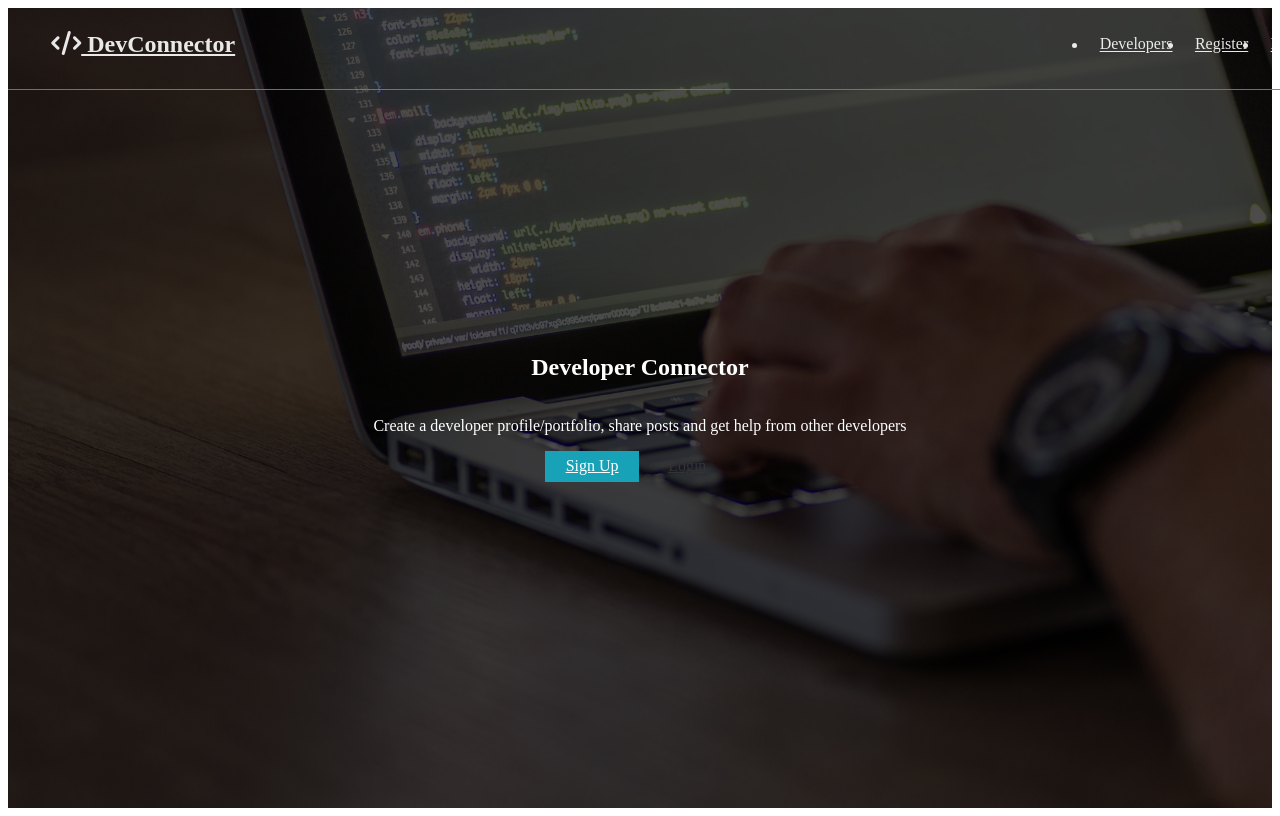
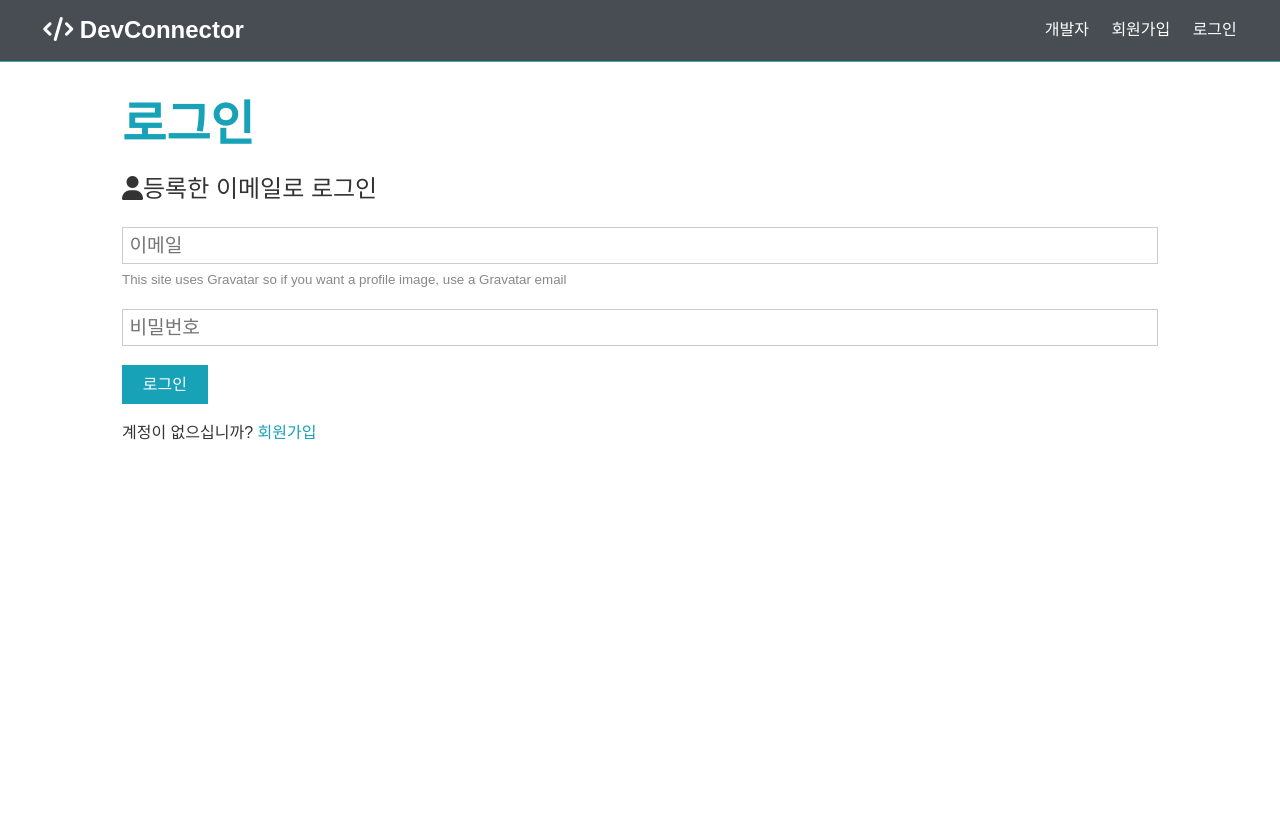
Before and after one commit to kyho1662/devconnector, a React (Create React App) app in the folder client/: page /login in a window 1280 px wide. Built offline with nearby package versions, Linux system fonts and the light colour scheme.

Commit message:
react route

```diff
--- a/client/src/App.css
+++ b/client/src/App.css
@@ -1,7 +1,126 @@
 /* Global Styles */
 :root {
   --primary-color: #17a2b8;
-  /*--dark-*/
+  --dark-color: #343a40;
+  --light-color: #f4f4f4;
+  --danger-color: #dc3545;
+  --success-color: #28a745;
+}
+
+* {
+  box-sizing: border-box;
+  margin: 0;
+  padding: 0;
+}
+
+body {
+  font-family: 'Raleway', sans-serif;
+  font-size: 1rem;
+  line-height: 1.6;
+  background-color: #fff;
+  color: #333;
+}
+
+a {
+  color: var(--primary-color);
+  text-decoration: none;
+}
+
+ul {
+  list-style: none;
+}
+
+img {
+  width: 100%;
+}
+
+/* Utilities */
+.container {
+  max-width: 1100px;
+  margin: auto;
+  overflow: hidden;
+  padding: 0 2rem;
+  margin-top: 6rem;
+  margin-bottom: 3rem;
+}
+
+/* Text Styles*/
+.x-large {
+  font-size: 4rem;
+  line-height: 1.2;
+  margin-bottom: 1rem;
+}
+
+.large {
+  font-size: 3rem;
+  line-height: 1.2;
+  margin-bottom: 1rem;
+}
+
+.lead {
+  font-size: 1.5rem;
+  margin-bottom: 1rem;
+}
+
+.text-center {
+  text-align: center;
+}
+
+.text-primary {
+  color: var(--primary-color);
+}
+
+.text-dark {
+  color: var(--dark-color);
+}
+
+/* Padding */
+.p {
+  padding: 0.5rem;
+}
+.p-1 {
+  padding: 1rem;
+}
+.p-2 {
+  padding: 2rem;
+}
+.p-3 {
+  padding: 3rem;
+}
+.py {
+  padding: 0.5rem 0;
+}
+.py-1 {
+  padding: 1rem 0;
+}
+.py-2 {
+  padding: 2rem 0;
+}
+.py-3 {
+  padding: 3rem 0;
+}
+
+/* Margin */
+.m {
+  margin: 0.5rem;
+}
+.m-1 {
+  margin: 1rem;
+}
+.m-2 {
+  margin: 2rem;
+}
+.m-3 {
+  margin: 3rem;
+}
+.my {
+  margin: 0.5rem 0;
+}
+.my-1 {
+  margin: 1rem 0;
+}
+.my-2 {
+  margin: 2rem 0;
 }
 .my-3 {
   margin: 3rem 0;
--- a/client/src/App.js
+++ b/client/src/App.js
@@ -1,13 +1,25 @@
 import React, { Fragment } from 'react';
+import { BrowserRouter as Router, Route, Switch } from 'react-router-dom';
 import Navbar from './components/layout/Navbar';
 import Landing from './components/layout/Landing';
+import Login from './components/auth/Login';
+import Register from './components/auth/Register';
 import './App.css';
 
-const App = () =>
-    <Fragment>
-      <Navbar />
-      <Landing />
-    </Fragment>
+const App = () => (
+  <Router>
+      <Fragment>
+        <Navbar />
+        <Route exact path='/' component={Landing} />
+        <section className="container">
+          <Switch>
+            <Route exact path='/register' component={Register} />
+            <Route exact path='/login' component={Login} />
+          </Switch>
+        </section>
+      </Fragment>
+  </Router>
+);
 
 
 export default App;
--- /dev/null
+++ b/client/src/components/auth/Login.js
@@ -0,0 +1,71 @@
+import React, { Fragment, useState } from 'react';
+import { Link } from 'react-router-dom';
+import axios from 'axios';
+
+const Login = () => {
+  const [formData, setFormData] = useState({
+    email: '',
+    password: ''
+  });
+
+  const {email, password} = formData;
+
+  const onChange = e => setFormData({ ...formData, [e.target.name] : e.target.value });
+
+  const onSubmit = async e => {
+    e.preventDefault();
+
+      const loginUser = {
+        email, password
+      }
+
+      try {
+        const config = {
+          headers: {
+            'Content-Type': 'application/json'
+          }
+        }
+
+        const body = JSON.stringify(loginUser);
+
+        const res = await axios.post('/api/auth', body, config);
+        console.log(res.data);
+      } catch (err) {
+        console.error(err.response.data)
+      }
+
+    }
+
+  return (
+    <Fragment>
+      <h1 className="large text-primary">로그인</h1>
+      <p className="lead"><i className="fas fa-user"></i>등록한 이메일로 로그인</p>
+      <form className="form" onSubmit={e => onSubmit(e)}>
+        <div className="form-group">
+          <input type="email" placeholder="이메일" name="email"
+           value={email} onChange={e => onChange(e)} required/>
+          <small className="form-text"
+            >This site uses Gravatar so if you want a profile image, use a
+            Gravatar email</small
+          >
+        </div>
+        <div className="form-group">
+          <input
+            type="password"
+            placeholder="비밀번호"
+            name="password"
+            minLength="6"
+            value={password} onChange={e => onChange(e)} required
+          />
+        </div>
+
+        <input type="submit" className="btn btn-primary" value="로그인" />
+      </form>
+      <p className="my-1">
+        계정이 없으십니까? <Link to="/register">회원가입</Link>
+      </p>
+    </Fragment>
+  )
+}
+
+export default Login
--- /dev/null
+++ b/client/src/components/auth/Register.js
@@ -0,0 +1,88 @@
+import React, { Fragment, useState } from 'react';
+import { Link } from 'react-router-dom';
+import axios from 'axios';
+
+const Register = () => {
+  const [formData, setFormData] = useState({
+    name:'',
+    email: '',
+    password: '',
+    password2: ''
+  });
+
+  const {name, email, password, password2} = formData;
+
+  const onChange = e => setFormData({ ...formData, [e.target.name] : e.target.value });
+
+  const onSubmit = async e => {
+    e.preventDefault();
+    if(password !== password2) {
+      console.log('Passwords do not match');
+    } else {
+      const newUser = {
+        name, email, password
+      }
+
+      try {
+        const config = {
+          headers: {
+            'Content-Type': 'application/json'
+          }
+        }
+
+        const body = JSON.stringify(newUser);
+
+        const res = await axios.post('/api/users', body, config);
+        console.log(res.data);
+      } catch (err) {
+        console.error(err.response.data)
+      }
+
+    }
+  }
+
+  return (
+    <Fragment>
+      <h1 className="large text-primary">회원가입</h1>
+      <p className="lead"><i className="fas fa-user"></i> 계정 생성</p>
+      <form className="form" onSubmit={e => onSubmit(e)}>
+        <div className="form-group">
+          <input type="text" placeholder="이름" name="name"
+          value={name} onChange={e => onChange(e)} required />
+        </div>
+        <div className="form-group">
+          <input type="email" placeholder="이메일" name="email"
+           value={email} onChange={e => onChange(e)} required/>
+          <small className="form-text"
+            >This site uses Gravatar so if you want a profile image, use a
+            Gravatar email</small
+          >
+        </div>
+        <div className="form-group">
+          <input
+            type="password"
+            placeholder="비밀번호"
+            name="password"
+            minLength="6"
+            value={password} onChange={e => onChange(e)} required
+          />
+        </div>
+        <div className="form-group">
+          <input
+            type="password"
+            placeholder="비밀번호 확인"
+            name="password2"
+            minLength="6"
+            value={password2} onChange={e => onChange(e)} required
+          />
+        </div>
+        <input type="submit" className="btn btn-primary" value="등록" />
+      </form>
+      <p className="my-1">
+        이미 계정이 있으십니까? <Link to="/login">로그인</Link>
+      </p>
+    </Fragment>
+  )
+}
+
+export default Register
--- a/client/src/components/layout/Landing.js
+++ b/client/src/components/layout/Landing.js
@@ -1,4 +1,5 @@
-import React from 'react'
+import React from 'react';
+import { Link } from 'react-router-dom';
 
 const Landing = () => {
   return (
@@ -11,12 +12,12 @@ const Landing = () => {
             other developers
           </p>
           <div className="buttons">
-            <a href="register.html" className="btn btn-primary">Sign Up</a>
-            <a href="login.html" className="btn btn-light">Login</a>
+            <Link to='/register' className="btn btn-primary">Sign Up</Link>
+            <Link to='/login' className="btn btn-light">Login</Link>
           </div>
         </div>
       </div>
-    </section>
+   </section>
   )
 }
 
--- a/client/src/components/layout/Navbar.js
+++ b/client/src/components/layout/Navbar.js
@@ -1,15 +1,16 @@
-import React from 'react'
+import React from 'react';
+import { Link } from 'react-router-dom';
 
 const Navbar = () => {
   return (
     <nav className="navbar bg-dark">
       <h1>
-        <a href="index.html"><i className="fas fa-code"></i> DevConnector</a>
+        <Link to="index.html"><i className="fas fa-code"></i> DevConnector</Link>
       </h1>
       <ul>
-        <li><a href="profiles.html">Developers</a></li>
-        <li><a href="register.html">Register</a></li>
-        <li><a href="login.html">Login</a></li>
+        <li><a href='!#'>개발자</a></li>
+        <li><Link to='/register'>회원가입</Link></li>
+        <li><Link to='/login'>로그인</Link></li>
       </ul>
     </nav>
   )
```
Also changed, not shown: 1 other file (tests, documents, lock files or other folders).
